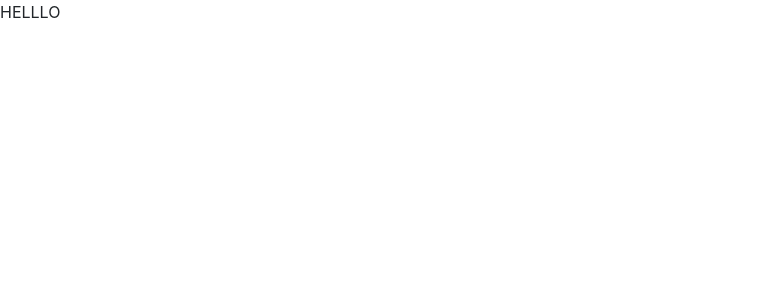
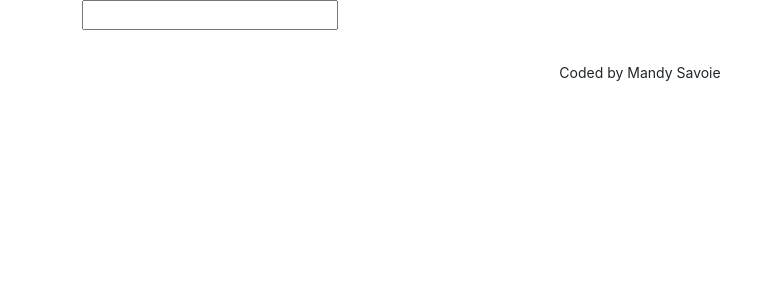
Before and after one commit to mansavy/dictionary-react, a React (Create React App) app: page / in a window 1280 px wide. Shown: the top 300 px of the page, without its empty margins (0-782 px from the left). Built offline with nearby package versions, Linux system fonts and the light colour scheme.

Commit message:
Created search bar

```diff
--- a/src/App.css
+++ b/src/App.css
@@ -0,0 +1,3 @@
+footer {
+  margin-top: 30px;
+}
--- a/src/App.js
+++ b/src/App.js
@@ -1,5 +1,17 @@
 import "./App.css";
+import Dictionary from "./Dictionary.js";
 
 export default function App() {
-  return <div className="App">HELLLO</div>;
+  return (
+    <div className="App">
+      <div className="container">
+        <main>
+          <Dictionary />
+        </main>
+        <footer className="text-center">
+          <small>Coded by Mandy Savoie</small>
+        </footer>
+      </div>
+    </div>
+  );
 }
--- /dev/null
+++ b/src/Dictionary.css
@@ -0,0 +1,3 @@
+.Dictionary {
+  background: white;
+}
--- /dev/null
+++ b/src/Dictionary.js
@@ -0,0 +1,22 @@
+import React, { useState } from "react";
+import "./Dictionary.css";
+
+export default function Dictionary() {
+  let [keyword, setKeyword] = useState("");
+  function Search(event) {
+    event.preventDefault();
+    alert(`Searching for ${keyword}`);
+  }
+
+  function handleKeywordChange(event) {
+    setKeyword(event.target.value);
+  }
+
+  return (
+    <div className="Dictionary">
+      <form onSubmit={Search}>
+        <input type="search" onChange={handleKeywordChange} />
+      </form>
+    </div>
+  );
+}
```
Also changed, not shown: src/logo.svg (deleted).
